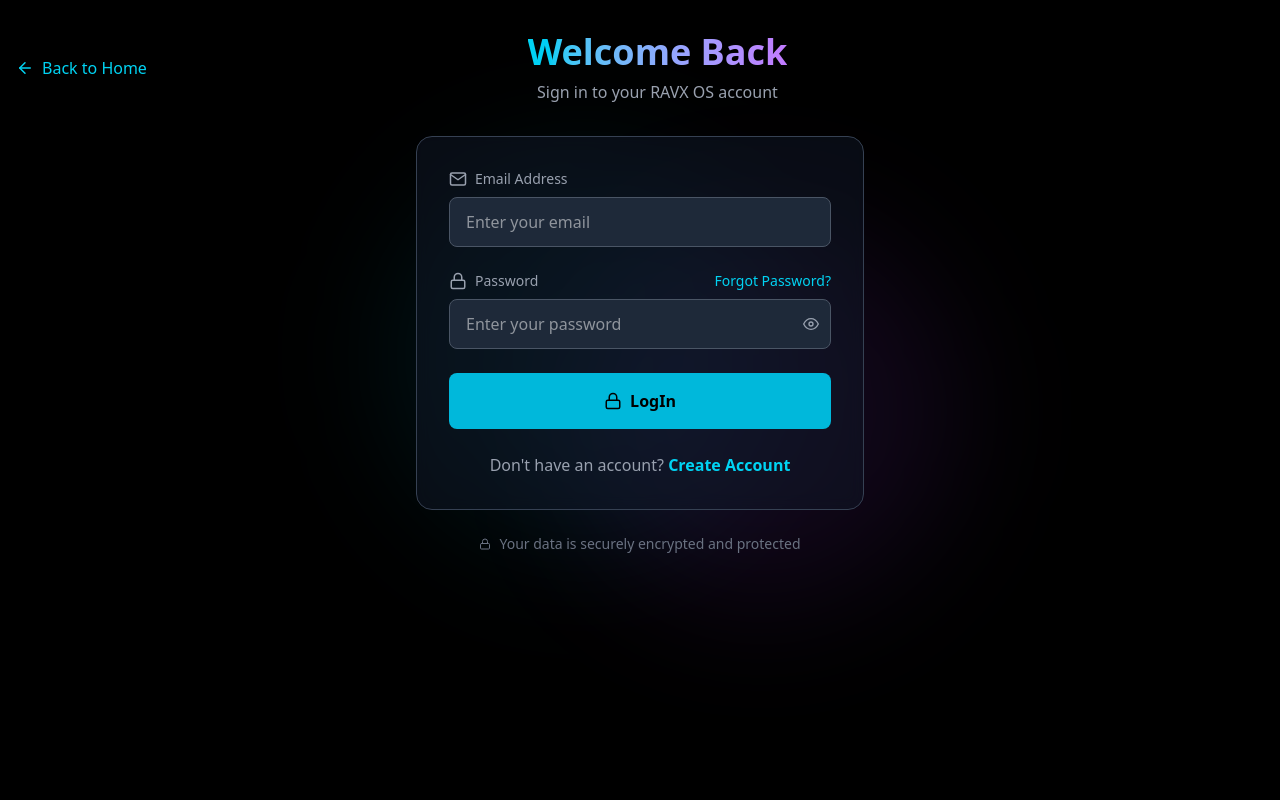
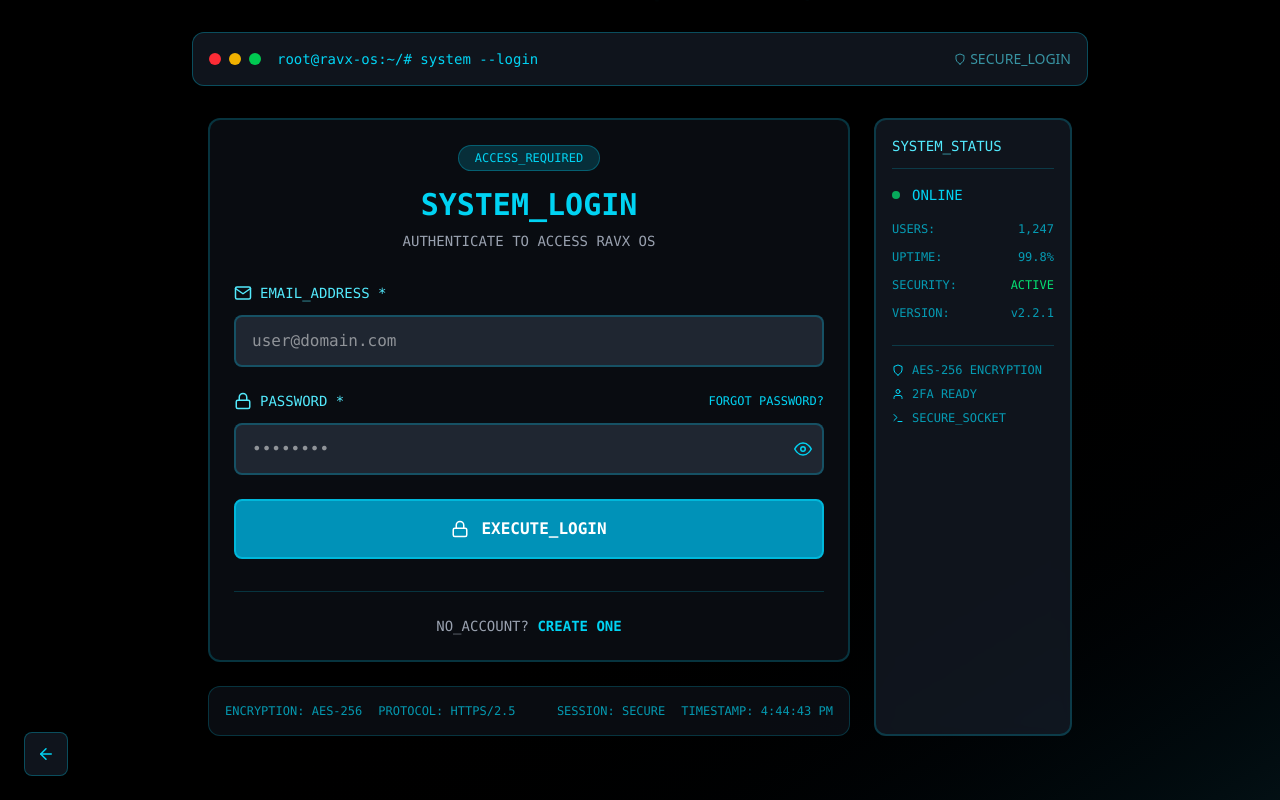
Before and after one commit to 201Harsh/RAVX-OS, a Next.js app in the folder client/: page /login in a window 1280 px wide. Built offline with nearby package versions, Linux system fonts and the light colour scheme.

Commit message:
Updated Login Page

```diff
--- a/client/app/login/page.tsx
+++ b/client/app/login/page.tsx
@@ -8,6 +8,9 @@
   FiEye,
   FiEyeOff,
   FiAlertCircle,
+  FiTerminal,
+  FiUser,
+  FiShield,
 } from "react-icons/fi";
 import { useRouter } from "next/navigation";
 import { Bounce, Slide, toast } from "react-toastify";
@@ -33,13 +36,13 @@
     const newErrors: Partial<LoginForm> = {};
 
     if (!formData.email) {
-      newErrors.email = "Email is required";
+      newErrors.email = "EMAIL_REQUIRED";
     } else if (!/\S+@\S+\.\S+/.test(formData.email)) {
-      newErrors.email = "Email is invalid";
+      newErrors.email = "INVALID_EMAIL_FORMAT";
     }
 
     if (!formData.password) {
-      newErrors.password = "Password is required";
+      newErrors.password = "PASSWORD_REQUIRED";
     }
 
     setErrors(newErrors);
@@ -100,7 +103,7 @@
           setLoginError((prev) => (prev ? prev + " " + e.msg : e.msg));
         });
       } else if (typeof apiErrors === "string") {
-        setLoginError(apiErrors || "Login failed. Please try again.");
+        setLoginError(apiErrors || "AUTHENTICATION_FAILED");
       }
     } finally {
       setIsLoading(false);
@@ -112,90 +115,89 @@
   };
 
   return (
-    <div className="min-h-screen bg-black text-white relative overflow-hidden">
-      {/* Background */}
-      <div className="absolute inset-0 overflow-hidden">
+    <div className="min-h-screen bg-linear-to-br from-black via-black to-cyan-900/20 text-white relative overflow-hidden">
+      {/* Terminal Header */}
       <motion.div
-          className="absolute top-1/4 left-1/4 w-96 h-96 bg-cyan-500/10 rounded-full blur-3xl"
-          animate={{
-            x: [0, 100, 0],
-            y: [0, -50, 0],
-          }}
-          transition={{
-            duration: 8,
-            repeat: Infinity,
-            ease: "easeInOut",
-          }}
-        />
-        <motion.div
-          className="absolute bottom-1/4 right-1/4 w-96 h-96 bg-purple-500/10 rounded-full blur-3xl"
-          animate={{
-            x: [0, -100, 0],
-            y: [0, 50, 0],
-          }}
-          transition={{
-            duration: 6,
-            repeat: Infinity,
-            ease: "easeInOut",
-          }}
-        />
-      </div>
-
-      <div className="relative z-10 container mx-auto px-4 py-8">
-        {/* Header */}
-        <motion.header
         initial={{ opacity: 0, y: -20 }}
         animate={{ opacity: 1, y: 0 }}
-          className="flex items-center justify-between mb-8"
+        className="max-w-4xl mx-auto mb-8 pt-8"
       >
-          <button
-            onClick={() => router.push("/")}
-            className="flex items-center space-x-2 text-cyan-400 hover:text-cyan-300 transition-colors"
+        <div className="bg-gray-800/50 border border-cyan-400/30 rounded-xl p-4 backdrop-blur-sm">
+          <div className="flex items-center justify-between">
+            <div className="flex items-center space-x-4">
+              <div className="flex space-x-2">
+                <div className="w-3 h-3 bg-red-500 rounded-full"></div>
+                <div className="w-3 h-3 bg-yellow-500 rounded-full"></div>
+                <div className="w-3 h-3 bg-green-500 rounded-full"></div>
+              </div>
+              <div className="font-mono text-cyan-400 text-sm">
+                root@ravx-os:~/# system --login
+              </div>
+            </div>
+            <div className="flex items-center space-x-4 text-cyan-300/60 text-sm">
+              <div className="flex items-center space-x-1">
+                <FiShield className="text-xs" />
+                <span>SECURE_LOGIN</span>
+              </div>
+            </div>
+          </div>
+        </div>
+      </motion.div>
+
+      {/* Main Content Grid */}
+      <div className="max-w-4xl mx-auto grid grid-cols-1 lg:grid-cols-4 gap-6 px-4">
+        {/* Login Form Area */}
+        <motion.div
+          initial={{ opacity: 0 }}
+          animate={{ opacity: 1 }}
+          transition={{ delay: 0.2 }}
+          className="lg:col-span-3"
         >
-            <FiArrowLeft className="text-lg" />
-            <span>Back to Home</span>
-          </button>
-
-          <div className="text-center">
-            <h1 className="text-3xl md:text-4xl font-bold bg-clip-text text-transparent bg-linear-to-r from-cyan-400 to-purple-400">
-              Welcome Back
+          <div className="bg-gray-800/30 backdrop-blur-sm border-2 border-cyan-400/20 rounded-xl p-6">
+            {/* Header */}
+            <div className="text-center mb-8">
+              <motion.div
+                initial={{ opacity: 0, scale: 0.8 }}
+                animate={{ opacity: 1, scale: 1 }}
+                className="inline-block px-4 py-1 bg-cyan-500/20 border border-cyan-400/30 rounded-full text-cyan-400 text-xs font-mono mb-4"
+              >
+                ACCESS_REQUIRED
+              </motion.div>
+              <h1 className="text-3xl font-bold text-cyan-400 mb-2 font-mono">
+                SYSTEM_LOGIN
               </h1>
-            <p className="text-gray-400 mt-2">
-              Sign in to your RAVX OS account
+              <p className="text-gray-400 text-sm font-mono">
+                AUTHENTICATE TO ACCESS RAVX OS
               </p>
             </div>
 
-          <div className="w-24"></div>
-        </motion.header>
-
-        {/* Login Form */}
-        <div className="max-w-md mx-auto">
-          <motion.div
-            initial={{ opacity: 0, y: 20 }}
-            animate={{ opacity: 1, y: 0 }}
-            transition={{ delay: 0.2 }}
-            className="bg-gray-900/50 backdrop-blur-sm border border-gray-700 rounded-2xl p-8"
-          >
             <form onSubmit={handleSubmit} className="space-y-6">
               {/* Email Field */}
               <div>
-                <label className="flex items-center space-x-2 text-gray-400 text-sm mb-2">
+                <label className="flex items-center space-x-2 text-cyan-300 text-sm mb-3 font-mono">
                   <FiMail className="text-lg" />
-                  <span>Email Address</span>
+                  <span>EMAIL_ADDRESS *</span>
                 </label>
+                <div className="relative">
                   <input
                     type="email"
                     name="email"
                     value={formData.email}
                     onChange={handleInputChange}
-                  className={`w-full bg-gray-800 border ${
-                    errors.email ? "border-red-400" : "border-gray-600"
-                  } rounded-lg px-4 py-3 text-white focus:border-cyan-400 focus:outline-none transition-colors`}
-                  placeholder="Enter your email"
+                    className={`w-full bg-gray-700/50 border-2 ${
+                      errors.email ? "border-red-500" : "border-cyan-500/30"
+                    } rounded-lg px-4 py-3 text-white font-mono focus:outline-none focus:border-cyan-400 transition-all duration-300`}
+                    placeholder="user@domain.com"
                   />
                   {errors.email && (
-                  <p className="text-red-400 text-sm mt-1 flex items-center space-x-1">
-                    <FiAlertCircle className="text-xs" />
+                    <div className="absolute right-3 top-1/2 transform -translate-y-1/2">
+                      <FiAlertCircle className="text-red-400 text-lg" />
+                    </div>
+                  )}
+                </div>
+                {errors.email && (
+                  <p className="text-red-400 text-sm mt-2 flex items-center space-x-2 font-mono">
+                    <span>ERROR:</span>
                     <span>{errors.email}</span>
                   </p>
                 )}
@@ -203,17 +205,17 @@
 
               {/* Password Field */}
               <div>
-                <div className="flex items-center justify-between mb-2">
-                  <label className="flex items-center space-x-2 text-gray-400 text-sm">
+                <div className="flex items-center justify-between mb-3">
+                  <label className="flex items-center space-x-2 text-cyan-300 text-sm font-mono">
                     <FiLock className="text-lg" />
-                    <span>Password</span>
+                    <span>PASSWORD *</span>
                   </label>
                   <button
                     type="button"
                     onClick={handleForgotPassword}
-                    className="text-cyan-400 hover:text-cyan-300 text-sm transition-colors cursor-pointer"
+                    className="text-cyan-400 hover:text-cyan-300 text-xs font-mono transition-colors cursor-pointer uppercase"
                   >
-                    Forgot Password?
+                    FORGOT PASSWORd?
                   </button>
                 </div>
                 <div className="relative">
@@ -222,22 +224,26 @@
                     name="password"
                     value={formData.password}
                     onChange={handleInputChange}
-                    className={`w-full bg-gray-800 border ${
-                      errors.password ? "border-red-400" : "border-gray-600"
-                    } rounded-lg px-4 py-3 text-white focus:border-cyan-400 focus:outline-none transition-colors pr-12`}
-                    placeholder="Enter your password"
+                    className={`w-full bg-gray-700/50 border-2 ${
+                      errors.password ? "border-red-500" : "border-cyan-500/30"
+                    } rounded-lg px-4 py-3 text-white font-mono focus:outline-none focus:border-cyan-400 transition-all duration-300 pr-12`}
+                    placeholder="••••••••"
                   />
                   <button
                     type="button"
                     onClick={() => setShowPassword(!showPassword)}
-                    className="absolute right-3 top-1/2 transform -translate-y-1/2 text-gray-400 hover:text-white transition-colors"
+                    className="absolute right-3 top-1/2 transform -translate-y-1/2 text-cyan-400 hover:text-cyan-300 transition-colors"
                   >
-                    {showPassword ? <FiEyeOff /> : <FiEye />}
+                    {showPassword ? (
+                      <FiEyeOff className="text-lg" />
+                    ) : (
+                      <FiEye className="text-lg" />
+                    )}
                   </button>
                 </div>
                 {errors.password && (
-                  <p className="text-red-400 text-sm mt-1 flex items-center space-x-1">
-                    <FiAlertCircle className="text-xs" />
+                  <p className="text-red-400 text-sm mt-2 flex items-center space-x-2 font-mono">
+                    <span>ERROR:</span>
                     <span>{errors.password}</span>
                   </p>
                 )}
@@ -248,11 +254,11 @@
                 <motion.div
                   initial={{ opacity: 0, y: -10 }}
                   animate={{ opacity: 1, y: 0 }}
-                  className="bg-red-500/10 border border-red-400/30 rounded-lg p-3"
+                  className="bg-red-500/10 border-2 border-red-500/30 rounded-lg p-4"
                 >
-                  <div className="flex items-center space-x-2 text-red-400">
-                    <FiAlertCircle className="text-sm" />
-                    <span className="text-sm">{loginError}</span>
+                  <div className="flex items-center space-x-3 text-red-400 font-mono text-sm">
+                    <FiAlertCircle className="text-lg" />
+                    <span>AUTH_ERROR: {loginError}</span>
                   </div>
                 </motion.div>
               )}
@@ -263,49 +269,149 @@
                 disabled={isLoading}
                 whileHover={{ scale: isLoading ? 1 : 1.02 }}
                 whileTap={{ scale: isLoading ? 1 : 0.98 }}
-                className="w-full bg-cyan-500 hover:bg-cyan-400 text-black font-semibold py-4 rounded-lg transition-all duration-300 disabled:opacity-50 disabled:cursor-not-allowed flex items-center justify-center space-x-2 cursor-pointer"
+                className={`w-full py-4 rounded-lg border-2 font-mono font-semibold transition-all duration-300 flex items-center justify-center space-x-3 ${
+                  isLoading
+                    ? "bg-gray-700 text-gray-400 border-gray-600 cursor-not-allowed"
+                    : "bg-cyan-600 text-white border-cyan-500 hover:bg-cyan-500 cursor-pointer"
+                }`}
               >
                 {isLoading ? (
                   <>
-                    <div className="w-5 h-5 border-2 border-black border-t-transparent rounded-full animate-spin" />
-                    <span>Logging In...</span>
+                    <div className="w-5 h-5 border-2 border-white border-t-transparent rounded-full animate-spin" />
+                    <span>AUTHENTICATING...</span>
                   </>
                 ) : (
                   <>
                     <FiLock className="text-lg" />
-                    <span>LogIn</span>
+                    <span>EXECUTE_LOGIN</span>
                   </>
                 )}
               </motion.button>
             </form>
 
             {/* Register Link */}
-            <div className="text-center mt-6">
-              <p className="text-gray-400">
-                Don't have an account?{" "}
+            <div className="text-center mt-8 pt-6 border-t border-cyan-400/20">
+              <p className="text-gray-400 text-sm font-mono">
+                NO_ACCOUNT?{" "}
                 <button
                   onClick={() => router.push("/register")}
-                  className="text-cyan-400 hover:text-cyan-300 font-semibold transition-colors cursor-pointer"
+                  className="text-cyan-400 hover:text-cyan-300 font-semibold transition-colors cursor-pointer font-mono"
                 >
-                  Create Account
+                  CREATE ONE
                 </button>
               </p>
             </div>
-          </motion.div>
+          </div>
 
-          {/* Security Notice */}
+          {/* System Footer */}
           <motion.div
             initial={{ opacity: 0 }}
             animate={{ opacity: 1 }}
             transition={{ delay: 0.4 }}
-            className="text-center mt-6"
+            className="mt-6 bg-gray-800/30 rounded-xl p-4 border border-cyan-400/20"
           >
-            <div className="flex items-center justify-center space-x-2 text-gray-500 text-sm">
-              <FiLock className="text-xs" />
-              <span>Your data is securely encrypted and protected</span>
+            <div className="flex flex-col sm:flex-row justify-between items-center text-xs text-cyan-400/70 font-mono">
+              <div className="flex items-center space-x-4 mb-2 sm:mb-0">
+                <span>ENCRYPTION: AES-256</span>
+                <span>PROTOCOL: HTTPS/2.5</span>
+              </div>
+              <div className="flex items-center space-x-4">
+                <span>SESSION: SECURE</span>
+                <span>TIMESTAMP: {new Date().toLocaleTimeString()}</span>
+              </div>
+            </div>
+          </motion.div>
+        </motion.div>
+        {/* Sidebar - System Info */}
+        <motion.div
+          initial={{ opacity: 0, x: -20 }}
+          animate={{ opacity: 1, x: 0 }}
+          className="lg:col-span-1"
+        >
+          <div className="bg-gray-800/50 border-2 border-cyan-400/20 rounded-xl p-4 backdrop-blur-sm h-full">
+            <div className="text-cyan-300 border-b border-cyan-400/20 pb-3 mb-4 font-mono text-sm">
+              SYSTEM_STATUS
+            </div>
+
+            <div className="space-y-4">
+              <div className="flex items-center space-x-3">
+                <div className="w-2 h-2 bg-green-400 rounded-full animate-pulse"></div>
+                <span className="text-cyan-400 text-sm font-mono">ONLINE</span>
+              </div>
+
+              <div className="space-y-3 text-xs text-cyan-400/70 font-mono">
+                <div className="flex justify-between">
+                  <span>USERS:</span>
+                  <span>1,247</span>
+                </div>
+                <div className="flex justify-between">
+                  <span>UPTIME:</span>
+                  <span>99.8%</span>
+                </div>
+                <div className="flex justify-between">
+                  <span>SECURITY:</span>
+                  <span className="text-green-400">ACTIVE</span>
+                </div>
+                <div className="flex justify-between">
+                  <span>VERSION:</span>
+                  <span>v2.2.1</span>
+                </div>
+              </div>
+            </div>
+
+            {/* Security Features */}
+            <div className="mt-6 pt-4 border-t border-cyan-400/20">
+              <div className="space-y-2 text-xs text-cyan-400/70 font-mono">
+                <div className="flex items-center space-x-2">
+                  <FiShield className="text-cyan-400 text-xs" />
+                  <span>AES-256 ENCRYPTION</span>
+                </div>
+                <div className="flex items-center space-x-2">
+                  <FiUser className="text-cyan-400 text-xs" />
+                  <span>2FA READY</span>
+                </div>
+                <div className="flex items-center space-x-2">
+                  <FiTerminal className="text-cyan-400 text-xs" />
+                  <span>SECURE_SOCKET</span>
+                </div>
+              </div>
+            </div>
           </div>
         </motion.div>
       </div>
+
+      {/* Back Button */}
+      <motion.button
+        initial={{ opacity: 0 }}
+        animate={{ opacity: 1 }}
+        transition={{ delay: 0.6 }}
+        onClick={() => router.push("/")}
+        className="fixed bottom-6 left-6 bg-gray-800/50 border border-cyan-400/30 rounded-lg p-3 text-cyan-400 hover:text-cyan-300 transition-all duration-300 backdrop-blur-sm cursor-pointer"
+      >
+        <FiArrowLeft className="text-lg" />
+      </motion.button>
+
+      {/* Animated Background Elements */}
+      <div className="fixed inset-0 pointer-events-none z-0">
+        {[...Array(15)].map((_, i) => (
+          <motion.div
+            key={i}
+            className="absolute w-1 h-1 bg-cyan-400/20 rounded-full"
+            initial={{
+              x: Math.random() * window.innerWidth,
+              y: Math.random() * window.innerHeight,
+            }}
+            animate={{
+              y: [0, -30, 0],
+              opacity: [0, 1, 0],
+            }}
+            transition={{
+              duration: 3 + Math.random() * 2,
+              repeat: Infinity,
+              delay: Math.random() * 2,
+            }}
+          />
+        ))}
       </div>
     </div>
   );
```
Lines whose indentation alone changed are shown as unchanged.
